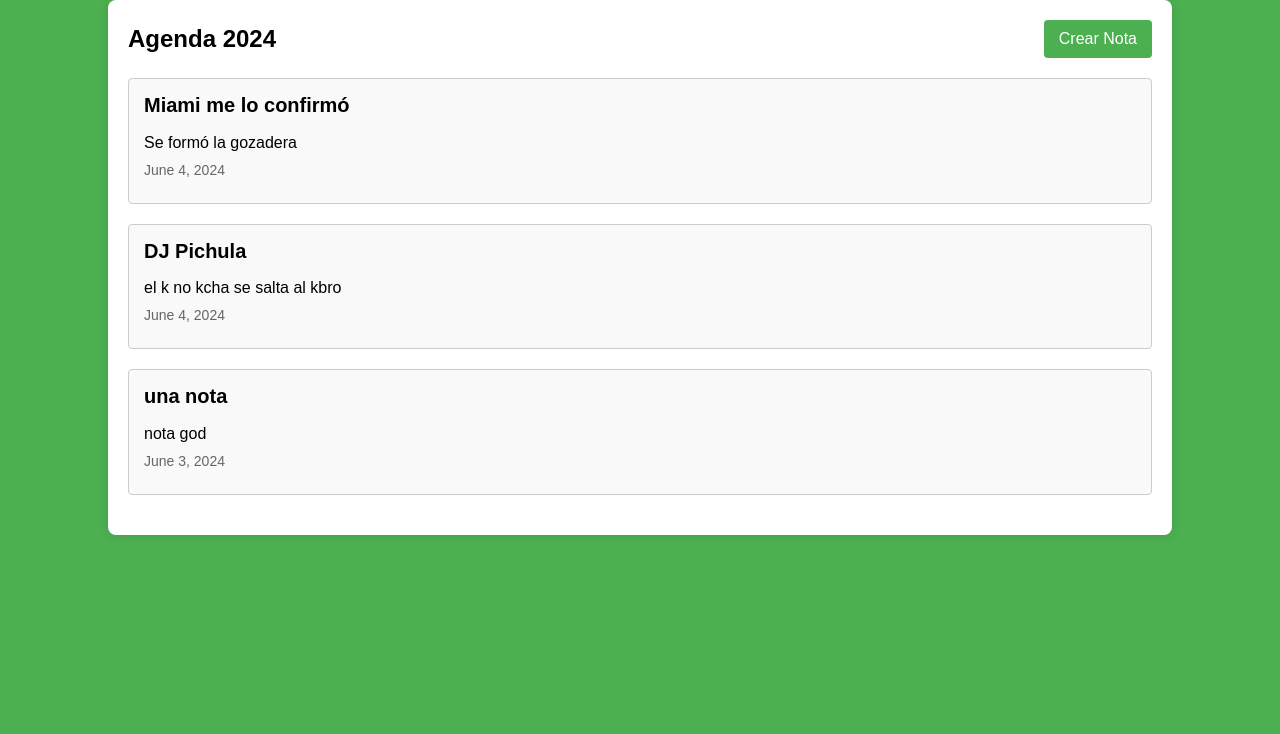
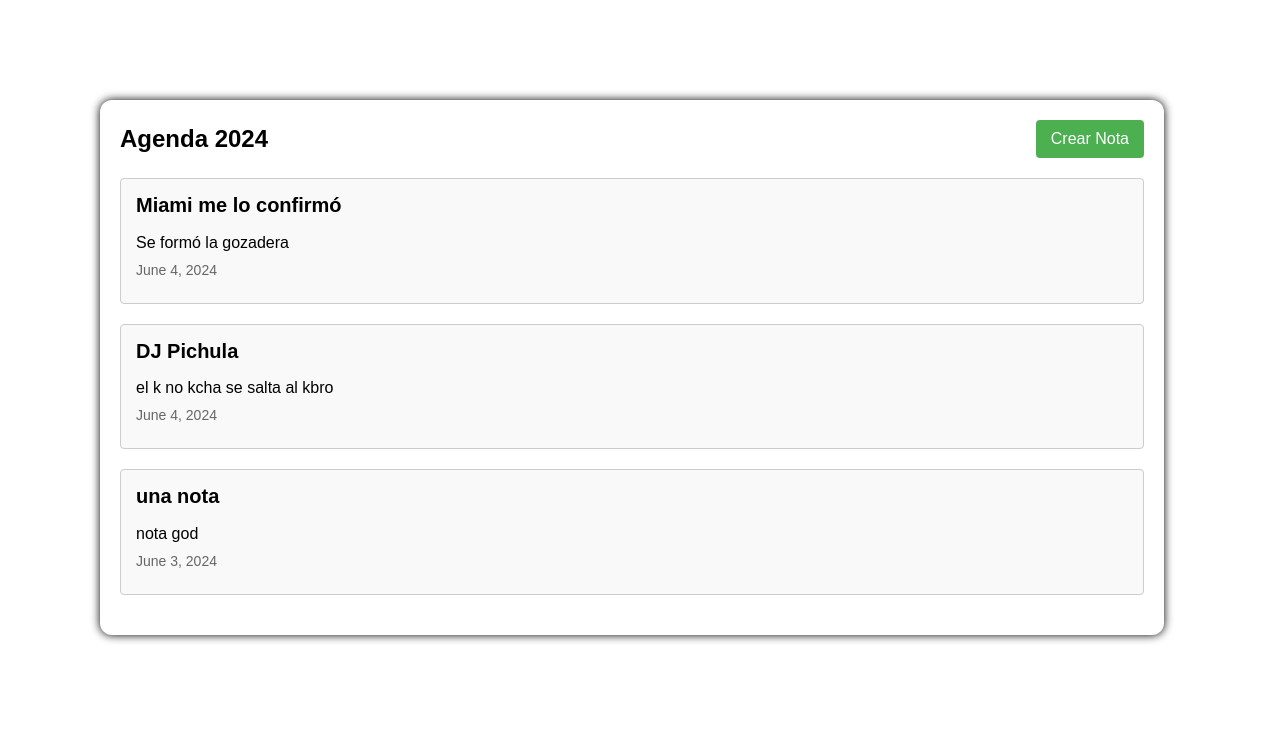
Before and after one commit to RyanValdivia/pweb2-teoria, a Django app: page / in a window 1280 px wide. Shown: the top 734 px of the page. Run offline with Django 5.2, Linux system fonts and the light colour scheme; data comes from the database, SQL or seed files in the repository.

Commit message:
mejorando el aspecto de la pg principal de index.tml en index.css

```diff
--- a/agenda/static/index.css
+++ b/agenda/static/index.css
@@ -1,17 +1,17 @@
-body {
+body, html {
     font-family: Arial, sans-serif;
-    background-color: #4CAF50;
+    background-color: #ffffff;
     margin: 0;
     padding: 0;
 }
 
 .container {
     width: 80%;
-    margin: auto;
+    margin: 100px;
     padding: 20px;
     background-color: #ffffff;
-    border-radius: 8px;
-    box-shadow: 0 0 10px rgba(0, 0, 0, 0.1);
+    border-radius: 12px;
+    box-shadow: 0 0 10px rgba(0, 0, 0, 1);
 }
 
 header {
```
